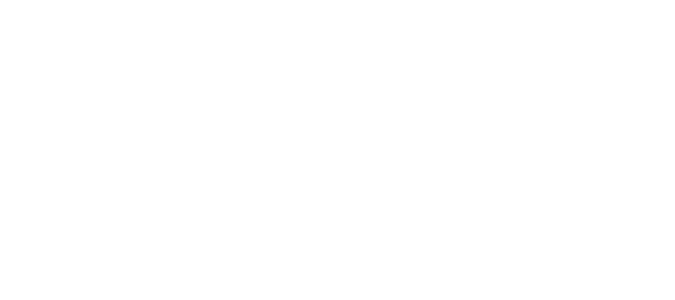
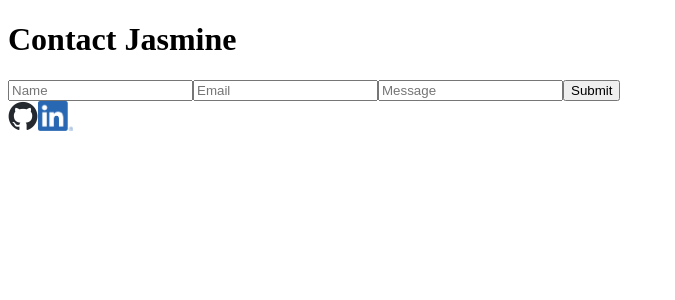
Before and after one commit to Jasmineleeyt/portfolio-v2, a React (Vite) app: page / in a window 1280 px wide. Shown: the top 300 px of the page, without its empty margins (0-675 px from the left). Built offline with nearby package versions, Linux system fonts and the light colour scheme.

Commit message:
Added imports to test out how Contact and Footer components look

```diff
--- a/src/App.jsx
+++ b/src/App.jsx
@@ -1,19 +1,20 @@
-import './App.css'
-import Header from './components/Header';
-import Navigation from './components/Navigation';
+// import './App.css'
+// import Header from './components/Header';
+// import Navigation from './components/Navigation';
 import Footer from './components/Footer';
-import About from './components/About';
-import Portfolio from './components/Portfolio';
+// import About from './components/About';
+// import Portfolio from './components/Portfolio';
 import Contact from './components/Contact';
-import Resume from './components/Resume';
+// import Resume from './components/Resume';
 
 function App() {
-
   return (
     <>
-
+      <Contact />
+      <Footer />
     </>
-  )
+  );
 }
 
+
 export default App
```
